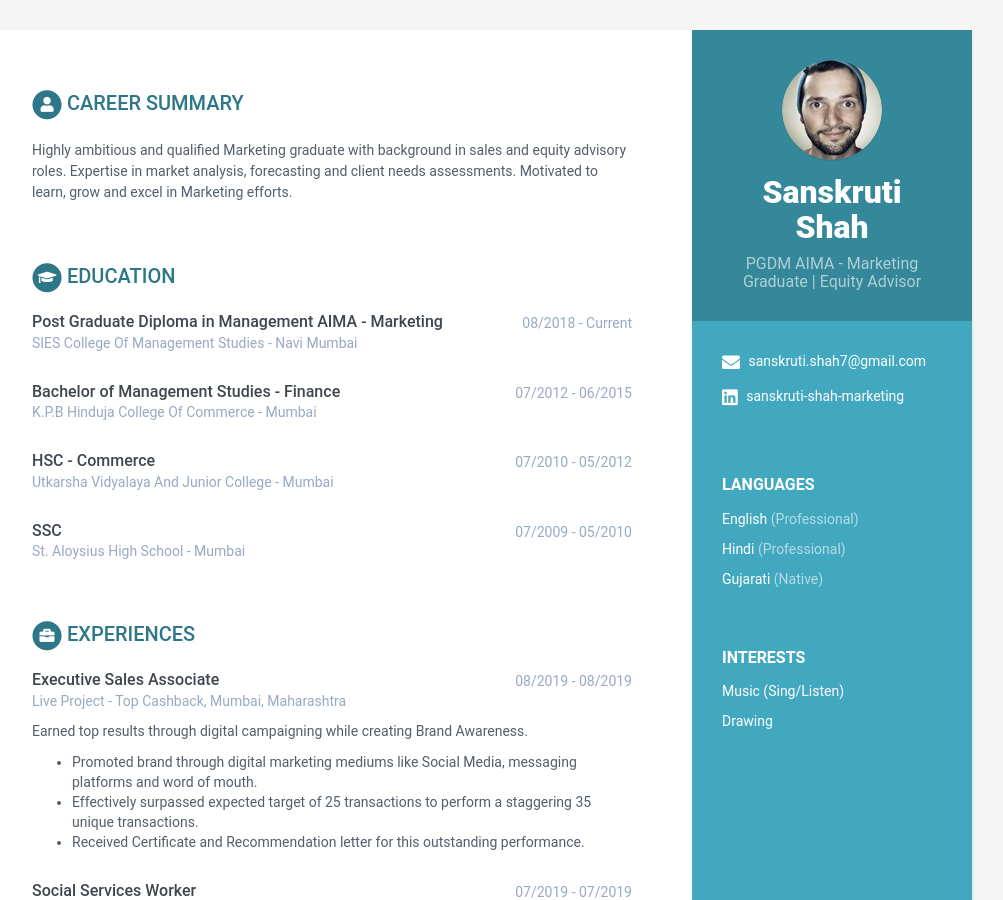
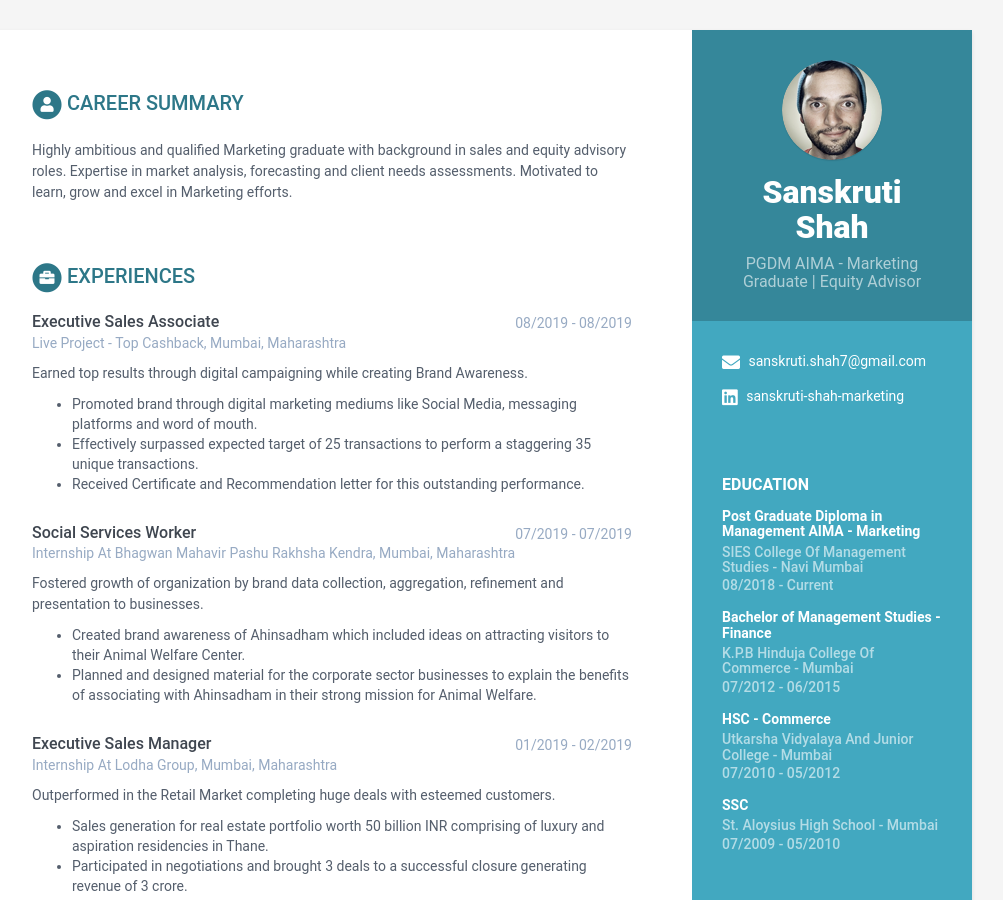
Before and after one commit to sanskruti-shah/online-cv, a Jekyll site: the page built from index.html, in a window 1280 px wide and 900 px high. Shown: the whole window, without its empty margins (168-1171 px from the left). Built offline with Jekyll 4.4.1, drawn with Linux system fonts in a browser that asks for light colours; part of the change alters nothing that is shown.

```diff
--- a/_data/data.yml
+++ b/_data/data.yml
@@ -4,7 +4,7 @@
 
 sidebar:
     about: False # set to False or comment line if you want to remove the "how to use?" in the sidebar
-    education: False # set to False if you want education in main section instead of in sidebar
+    education: True # set to False if you want education in main section instead of in sidebar
 
     # Profile information
     name: Sanskruti Shah
```
